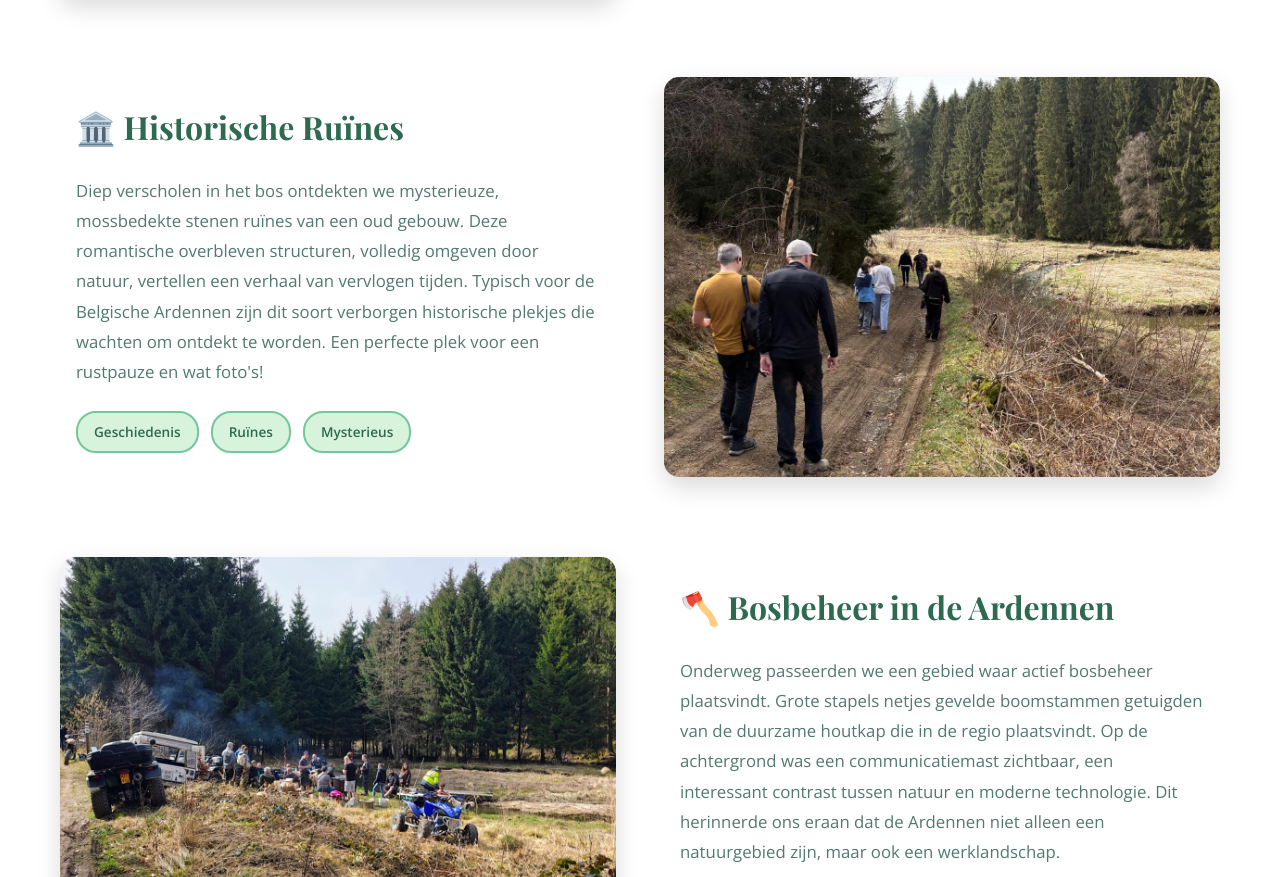
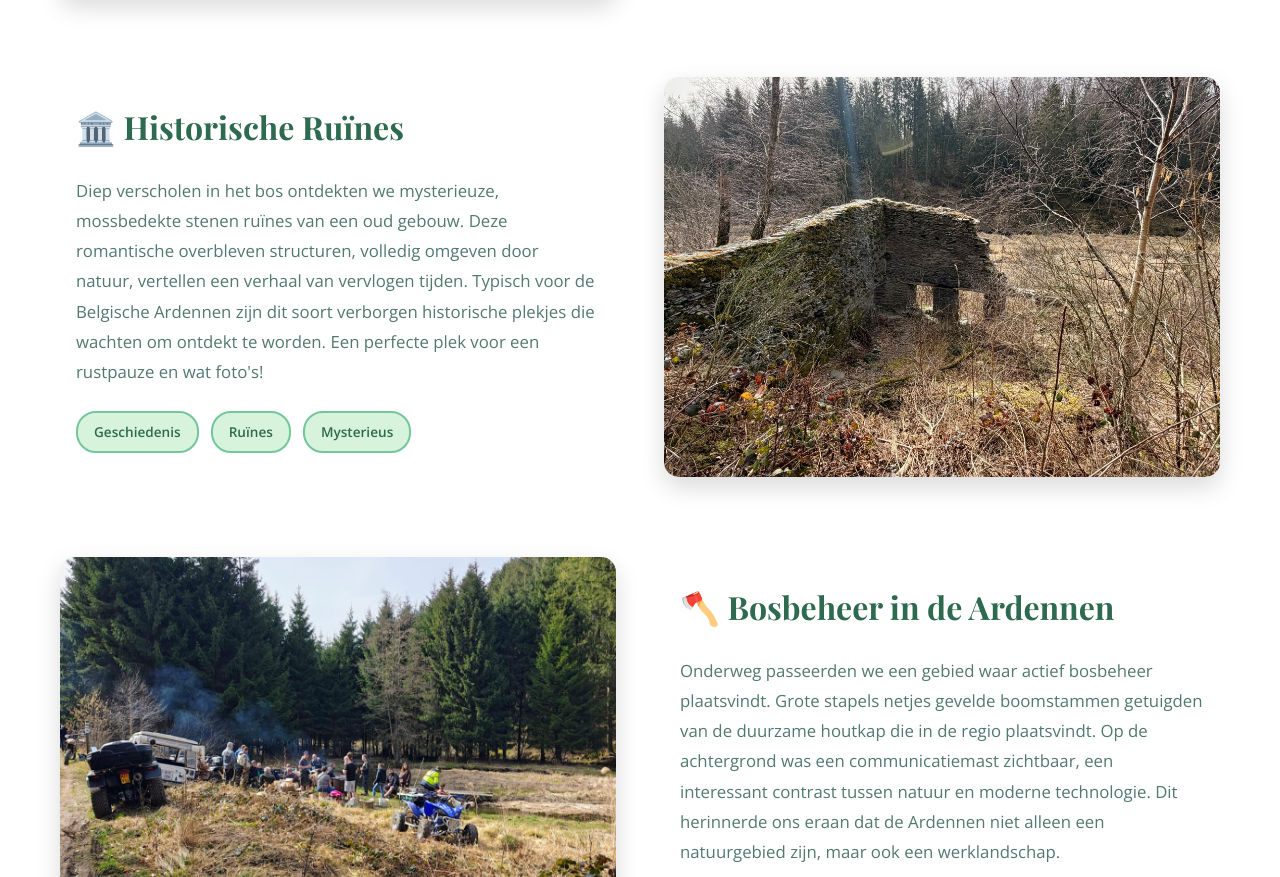
Before and after one commit to ptrckvckmns/vckmns, a plain HTML site: page index.html in a window 1280 px wide. Shown: the part 4135-5012 px from the top of the page. Drawn offline with nearby package versions, Linux system fonts and the light colour scheme.

Commit message:
Update index.html

```diff
--- a/index.html
+++ b/index.html
@@ -154,7 +154,7 @@
             <!-- Historische Ruïnes -->
             <div class="highlight-item right">
                 <div class="highlight-image">
-                    <img src="images/limerie-lac-de-cherapont/4.jpg" alt="Historische ruïnes in het bos">
+                    <img src="images/limerie-lac-de-cherapont/9.jpg" alt="Historische ruïnes in het bos">
                 </div>
                 <div class="highlight-content">
                     <h3>🏛️ Historische Ruïnes</h3>
```
